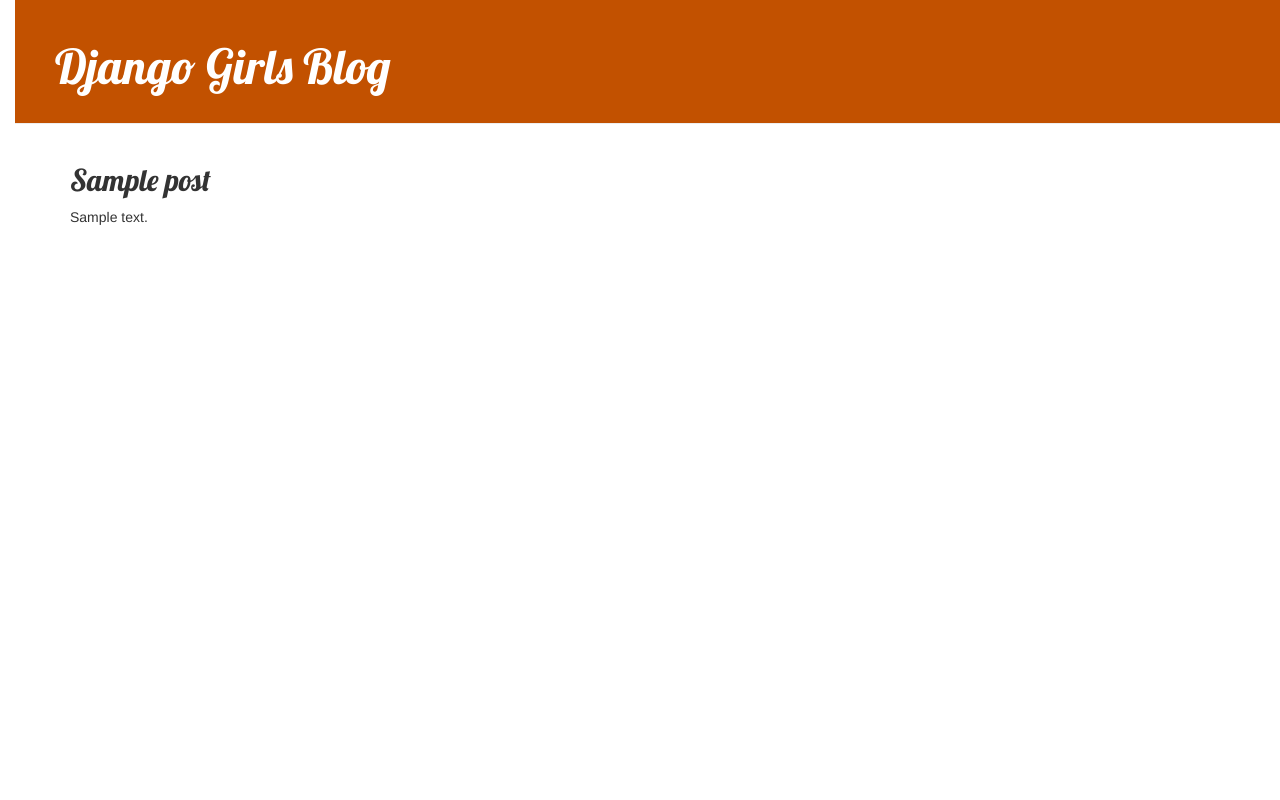
After one commit to ayoubGL/my-first-blog, a Django app: page /post/1 in a window 1280 px wide. The commit adds this page. Run offline with Django 3.2, Linux system fonts and the light colour scheme; tables that the repository leaves empty hold one stand-in row (values such as "Sample post"); some libraries are stand-ins or nearby versions.

Commit message:
added post detail

```diff
--- /dev/null
+++ b/mysite/blog/static/css/blog.css
@@ -0,0 +1,53 @@
+h1 a, h2 a {
+    color: #C25100;
+    font-family: 'Lobster';
+}
+body {
+    padding-left: 15px;
+}
+.page-header {
+    background-color: #C25100;
+    margin-top: 0;
+    padding: 20px 20px 20px 40px;
+}
+
+.page-header h1, .page-header h1 a, .page-header h1 a:visited, .page-header h1 a:active {
+    color: #ffffff;
+    font-size: 36pt;
+    text-decoration: none;
+}
+
+.content {
+    margin-left: 40px;
+}
+
+h1, h2, h3, h4 {
+    font-family: 'Lobster', cursive;
+}
+
+.date {
+    color: #828282;
+}
+
+.save {
+    float: right;
+}
+
+.post-form textarea, .post-form input {
+    width: 100%;
+}
+
+.top-menu, .top-menu:hover, .top-menu:visited {
+    color: #ffffff;
+    float: right;
+    font-size: 26pt;
+    margin-right: 20px;
+}
+
+.post {
+    margin-bottom: 70px;
+}
+
+.post h2 a, .post h2 a:visited {
+    color: #000000;
+}
--- /dev/null
+++ b/mysite/blog/templates/blog/base.html
@@ -0,0 +1,23 @@
+{% load static %}
+<html>
+    <head>
+        <title>Django Girls blog</title>
+        <link rel="stylesheet" href="//maxcdn.bootstrapcdn.com/bootstrap/3.2.0/css/bootstrap.min.css">
+        <link rel="stylesheet" href="//maxcdn.bootstrapcdn.com/bootstrap/3.2.0/css/bootstrap-theme.min.css">
+        <link href='//fonts.googleapis.com/css?family=Lobster&subset=latin,latin-ext' rel='stylesheet' type='text/css'>
+        <link rel="stylesheet" href="{% static 'css/blog.css' %}">
+    </head>
+    <body>
+    <div class="page-header">
+        <h1><a href="/">Django Girls Blog</a></h1>
+    </div>
+    <div class="content container">
+        <div class="row">
+            <div class="col-md-8">
+            {% block content %}
+            {% endblock %}
+            </div>
+        </div>
+    </div>
+</body>
+</html>
--- /dev/null
+++ b/mysite/blog/templates/blog/post_detail.html
@@ -0,0 +1,17 @@
+{%extends  'blog/base.html'%}
+{% block content %}
+
+    <div class="post">
+        {% if post.published_data %}
+		    <div class="date">
+		    	{{post.published_date}}
+		   	</div>
+		{% endif %}
+		<h2>
+			{{post.title}}
+		</h2>
+		<p>{{post.text | linebreaksbr}}</p>
+    </div>
+
+
+{% endblock %}
--- a/mysite/blog/urls.py
+++ b/mysite/blog/urls.py
@@ -2,4 +2,5 @@ from django.urls import path
 from . import views
 urlpatterns = [
     path('', views.post_list, name='post_list'),
+    path('post/<int:pk>', views.post_detail, name='post_detail'),
 ]
--- a/mysite/blog/views.py
+++ b/mysite/blog/views.py
@@ -1,4 +1,4 @@
-from django.shortcuts import render
+from django.shortcuts import render, get_object_or_404
 from .models import Post
 from django.utils import timezone
 # Create your views here.
@@ -6,3 +6,6 @@ from django.utils import timezone
 def post_list(request):
 	posts = Post.objects.filter(published_date__lte=timezone.now()).order_by('published_date')
 	return render(request, 'blog/post_list.html',{'posts':posts})
+def post_detail(request, pk):
+	post = get_object_or_404(Post, pk=pk)
+	return render(request, 'blog/post_detail.html',{'post':post})
```
Also changed, not shown: mysite/blog/templates/blog/post_list.html (+11 -22 lines).
